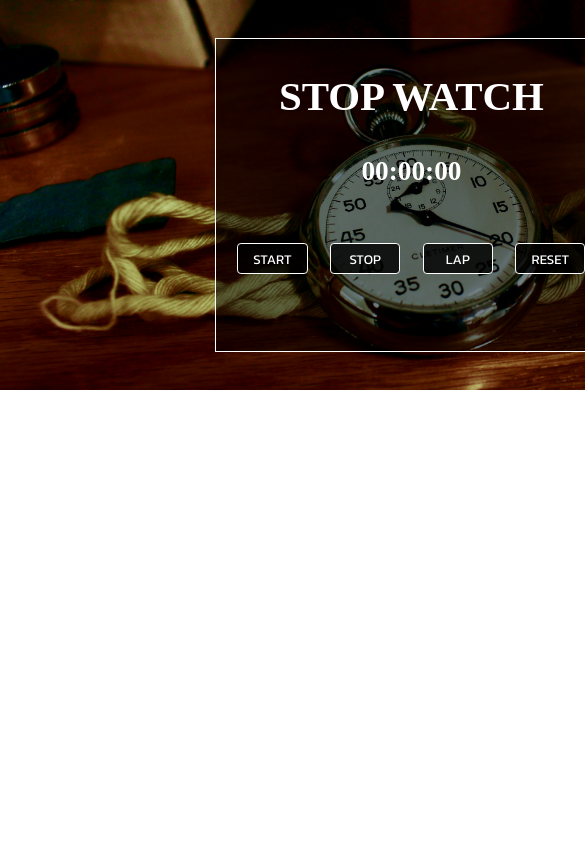
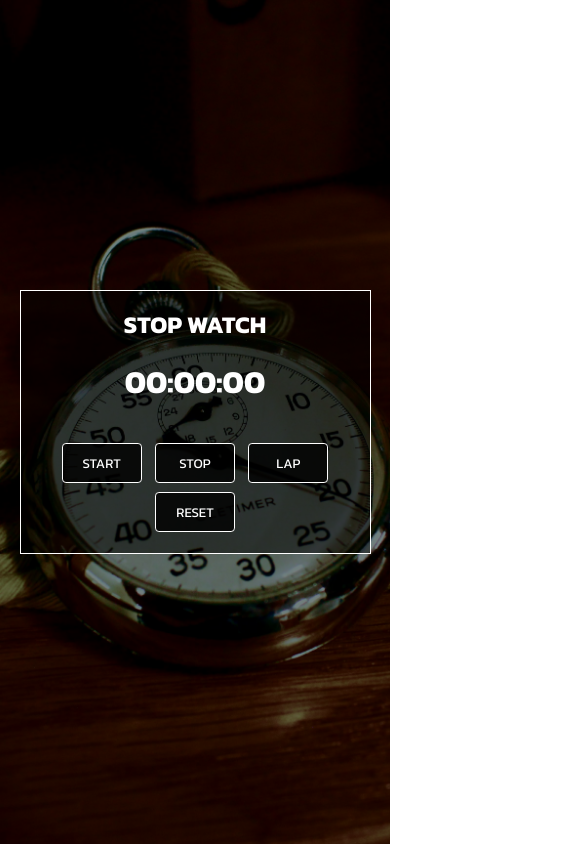
Before and after one commit to AashiTandon/SCT_WD_2, a plain HTML site: page index.html in a window 390 px wide. Shown: the top 844 px of the page, 585 px wide, since content can reach past the window. Drawn offline with Linux system fonts and the light colour scheme.

Commit message:
Initial Commit

```diff
--- a/style.css
+++ b/style.css
@@ -1,15 +1,17 @@
-@import url('https://fonts.googleapis.com/css2?family=Fira+Sans:ital,wght@0,100;0,200;0,300;0,400;0,500;0,600;0,700;0,800;0,900;1,100;1,200;1,300;1,400;1,500;1,600;1,700;1,800;1,900&family=IBM+Plex+Mono:ital,wght@0,100;0,200;0,300;0,400;0,500;0,600;0,700;1,100;1,200;1,300;1,400;1,500;1,600;1,700&family=Kanit:ital,wght@0,100;0,200;0,300;0,400;0,500;0,600;0,700;0,800;0,900;1,100;1,200;1,300;1,400;1,500;1,600;1,700;1,800;1,900&display=swap');
+/* Importing Google Fonts */
+@import url('https://fonts.googleapis.com/css2?family=Fira+Sans:ital,wght@0,100;0,200;0,300;0,400;0,500;0,600;0,700;0,800;0,900;1,100;1,200;1,300;1,400;1,500;1,600;1,700&family=IBM+Plex+Mono:ital,wght@0,100;0,200;0,300;0,400;0,500;0,600;0,700;1,100;1,200;1,300;1,400;1,500;1,600;1,700&family=Kanit:ital,wght@0,100;0,200;0,300;0,400;0,500;0,600;0,700;0,800;0,900;1,100;1,200;1,300;1,400;1,500;1,600;1,700;1,800;1,900&display=swap');
 
 body, html {
     margin: 0;
     padding: 0;
     height: 100%;
+    font-family: 'Kanit', sans-serif;
 }
 
 .background-image {
     position: relative;
-    height: 100vmin;
-    width: 211vmin;
+    height: 100%;
+    width: 100%;
     background-image: url('stopwatch.jpg');
     background-size: cover;
     background-position: center;
@@ -19,53 +21,84 @@ body, html {
 }
 
 .background-image::before {
+    content: '';
     position: absolute;
     top: 0;
     left: 0;
     right: 0;
     bottom: 0;
+    background-color: rgba(0, 0, 0, 0.5);
     z-index: 1;
 }
+
 .container {
-    height: 80vmin;
-    width: 100vmin;
+    z-index: 2;
+    padding: 2rem;
     color: white;
     text-align: center;
     border: 0.3vmin solid white;
-    font-size: 7vmin;
     background-color: rgba(0, 0, 0, 0.5);
+    max-width: 90%;
+    width: 100%;
+    box-sizing: border-box;
+}
+
+h2 {
+    font-size: 2rem;
+    margin: 0;
+}
+
+#StopWatch {
+    font-size: 3rem;
+    margin: 1rem 0;
 }
 
 #lap_list {
-    font-size: 3vmin;
-    max-height: 8vmin;
+    font-size: 1rem;
+    max-height: 8rem;
     overflow-y: auto;
     margin-top: 10px;
     padding: 0;
     list-style-type: none;
-    display: grid;
-    grid-template-columns: repeat(auto-fill, minmax(150px, 1fr));
 }
 
-#StopWatch {
-    height: 8vmin;
-    width: 70vmin;
-    margin-left: 15vmin;
+#buttons {
+    margin-top: 1rem;
 }
 
-#buttons button{
-    height: 8vmin;
-    width: 18vmin;
-    margin: 2vmin;
+#buttons button {
+    height: 3rem;
+    width: 6rem;
+    margin: 0.5rem;
     background-color: rgba(0, 0, 0, 0.8);
     color: white;
     border: 0.2vmin solid white;
     border-radius: 1vmin;
     font-family: "Kanit", sans-serif;
+    cursor: pointer;
 }
 
-#start:hover , #stop:hover , #lapBtn:hover, #reset:hover{
+#buttons button:hover {
     background-color: white;
     color: black;
-    font-family: "Kanit", sans-serif;
 }
+
+@media (max-width: 768px) {
+    .container {
+        padding: 1rem;
+    }
+
+    h2 {
+        font-size: 1.5rem;
+    }
+
+    #StopWatch {
+        font-size: 2rem;
+    }
+
+    #buttons button {
+        height: 2.5rem;
+        width: 5rem;
+        margin: 0.3rem;
+    }
+}
```
